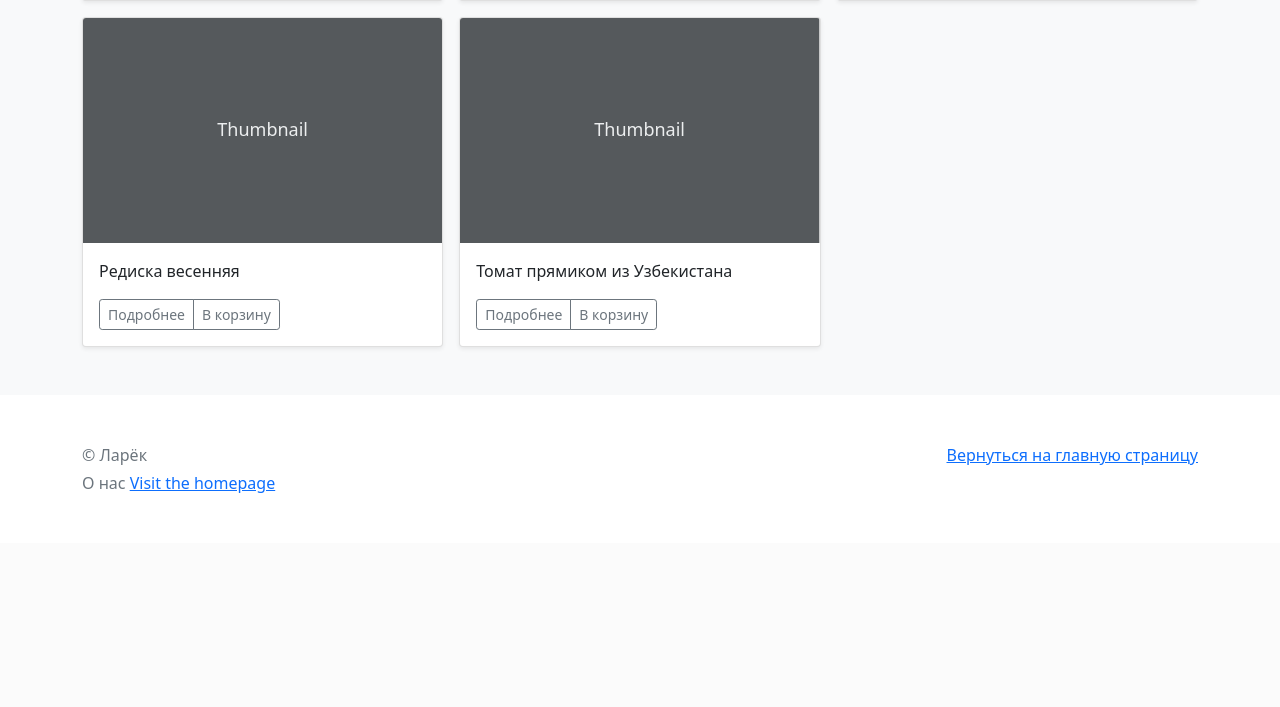
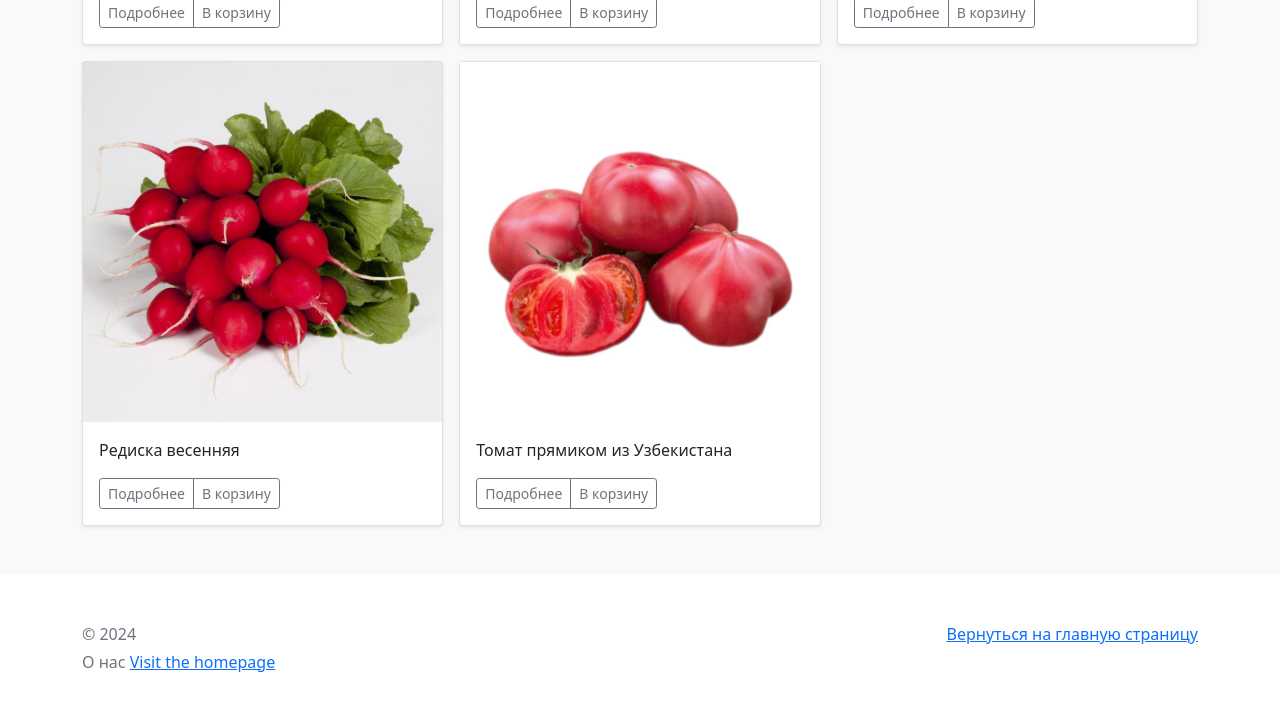
Before and after one commit to AleksaGold/Online_store, a Django app: page / in a window 1280 px wide. Shown: the part 827-1534 px from the top of the page. Before the commit the page ends 1320 px from the top, so only its background shows below. Run offline with Django 5.2, Linux system fonts and the light colour scheme; data comes from the database, SQL or seed files in the repository; some libraries are stand-ins or nearby versions.

Commit message:
реализован шаблонный фильтр

```diff
--- a/catalog/templates/main/base.html
+++ b/catalog/templates/main/base.html
@@ -63,7 +63,7 @@
     <p class="float-end mb-1">
       <a href="#">Вернуться на главную страницу</a>
     </p>
-    <p class="mb-1">&copy; Ларёк</p>
+    <p class="mb-1">&copy; {% now 'o' %}</p>
     <p class="mb-0">О нас <a href="/">Visit the homepage</a></p>
   </div>
 </footer>
--- a/catalog/templates/main/home.html
+++ b/catalog/templates/main/home.html
@@ -1,4 +1,5 @@
 {% extends 'main/base.html' %}
+{% load my_tags %}
 {% block content %}
   <div class="album py-5 bg-light">
     <div class="container">
@@ -7,8 +8,7 @@
         {% for product in products %}
         <div class="col">
           <div class="card shadow-sm">
-            <svg class="bd-placeholder-img card-img-top" width="100%" height="225" xmlns="http://www.w3.org/2000/svg" role="img" aria-label="Placeholder: Thumbnail" preserveAspectRatio="xMidYMid slice" focusable="false"><title>Placeholder</title><rect width="100%" height="100%" fill="#55595c"/><text x="50%" y="50%" fill="#eceeef" dy=".3em">Thumbnail</text></svg>
-
+            <img src="{{ product.photo | media_filter }}">
             <div class="card-body">
               <p class="card-text">{{ product.description | truncatechars:100 }}</p>
               <div class="d-flex justify-content-between align-items-center">
--- a/catalog/templates/main/product_detail.html
+++ b/catalog/templates/main/product_detail.html
@@ -1,4 +1,5 @@
 {% extends 'main/base.html' %}
+{% load my_tags %}
 {% block content %}
   <div class="album py-5 bg-light">
     <div class="container">
@@ -6,8 +7,7 @@
       <div class="row row-cols-1 row-cols-sm-2 row-cols-md-3 g-3">
         <div class="col">
           <div class="card shadow-sm">
-            <svg class="bd-placeholder-img card-img-top" width="100%" height="225" xmlns="http://www.w3.org/2000/svg" role="img" aria-label="Placeholder: Thumbnail" preserveAspectRatio="xMidYMid slice" focusable="false"><title>Placeholder</title><rect width="100%" height="100%" fill="#55595c"/><text x="50%" y="50%" fill="#eceeef" dy=".3em">Thumbnail</text></svg>
-
+            <img src="{{ product.photo | media_filter }}">
             <div class="card-body">
               <p class="card-text">{{ product.description | truncatechars:100 }}</p>
               <div class="d-flex justify-content-between align-items-center">
--- /dev/null
+++ b/catalog/templatetags/my_tags.py
@@ -0,0 +1,10 @@
+from django import template
+
+register = template.Library()
+
+
+@register.filter()
+def media_filter(path):
+    if path:
+        return f"/media/{path}"
+    return "#"
```
